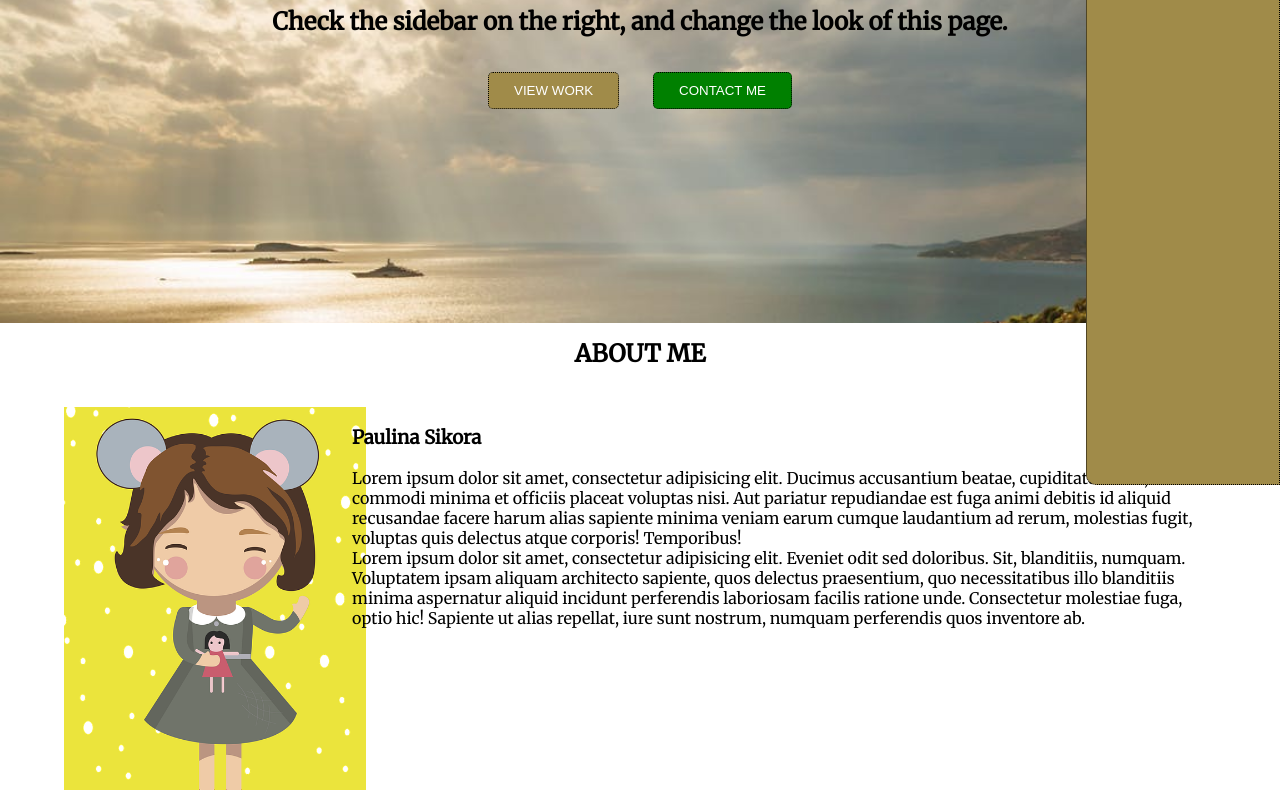
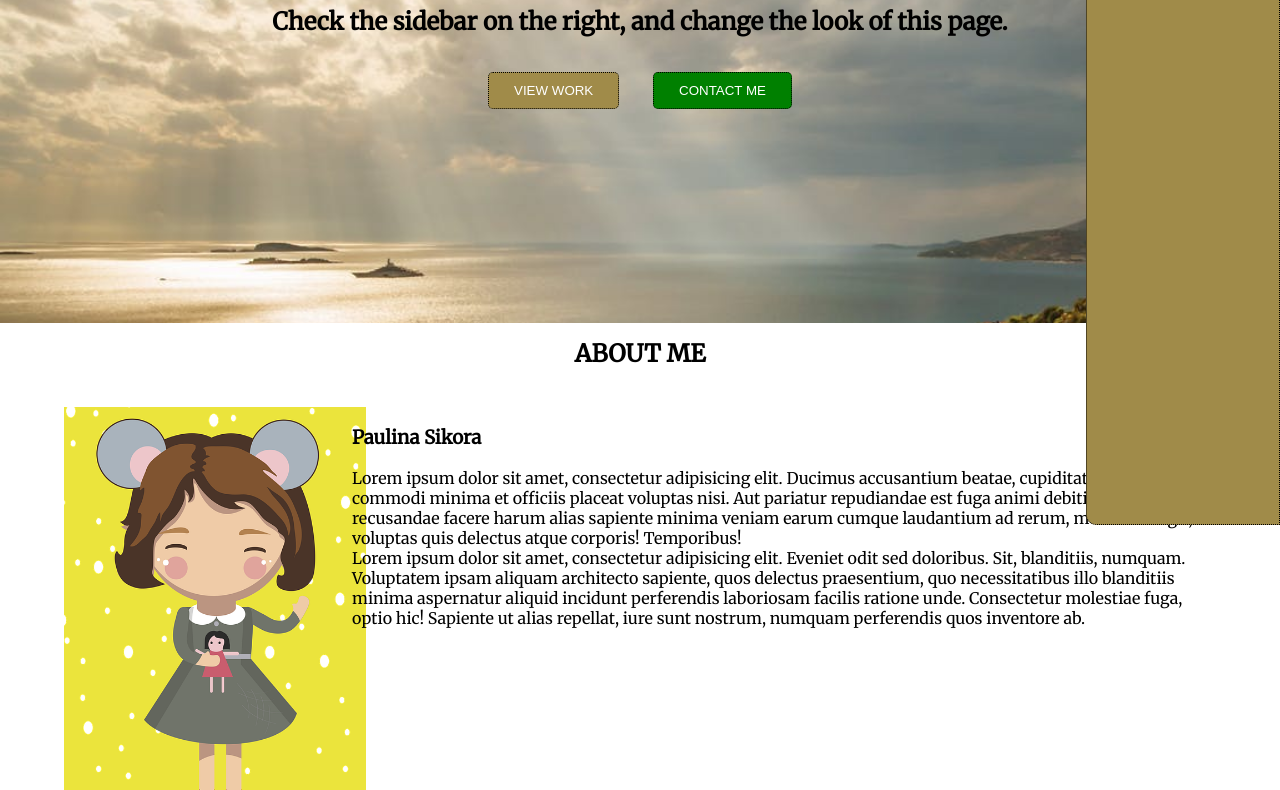
Before and after one commit to paaulinaaas/JavaScript_Sidebar, a plain HTML site: page index.html in a window 1280 px wide. Shown: the part 237-1027 px from the top of the page. Drawn offline with nearby package versions, Linux system fonts and the light colour scheme.

Commit message:
Update style.css

```diff
--- a/style.css
+++ b/style.css
@@ -9,10 +9,10 @@ body {
 /*SIDEBAR*/
 .side_bar {
 	background-color: #A08B49;
-	height: 80vh;
+	height: 90vh;
 	position: absolute;
 	right: 0;
-	top: 10vh;
+	top: 5vh;
 	width: 15%;
 	text-align: center;
 	color: #fff;
```
